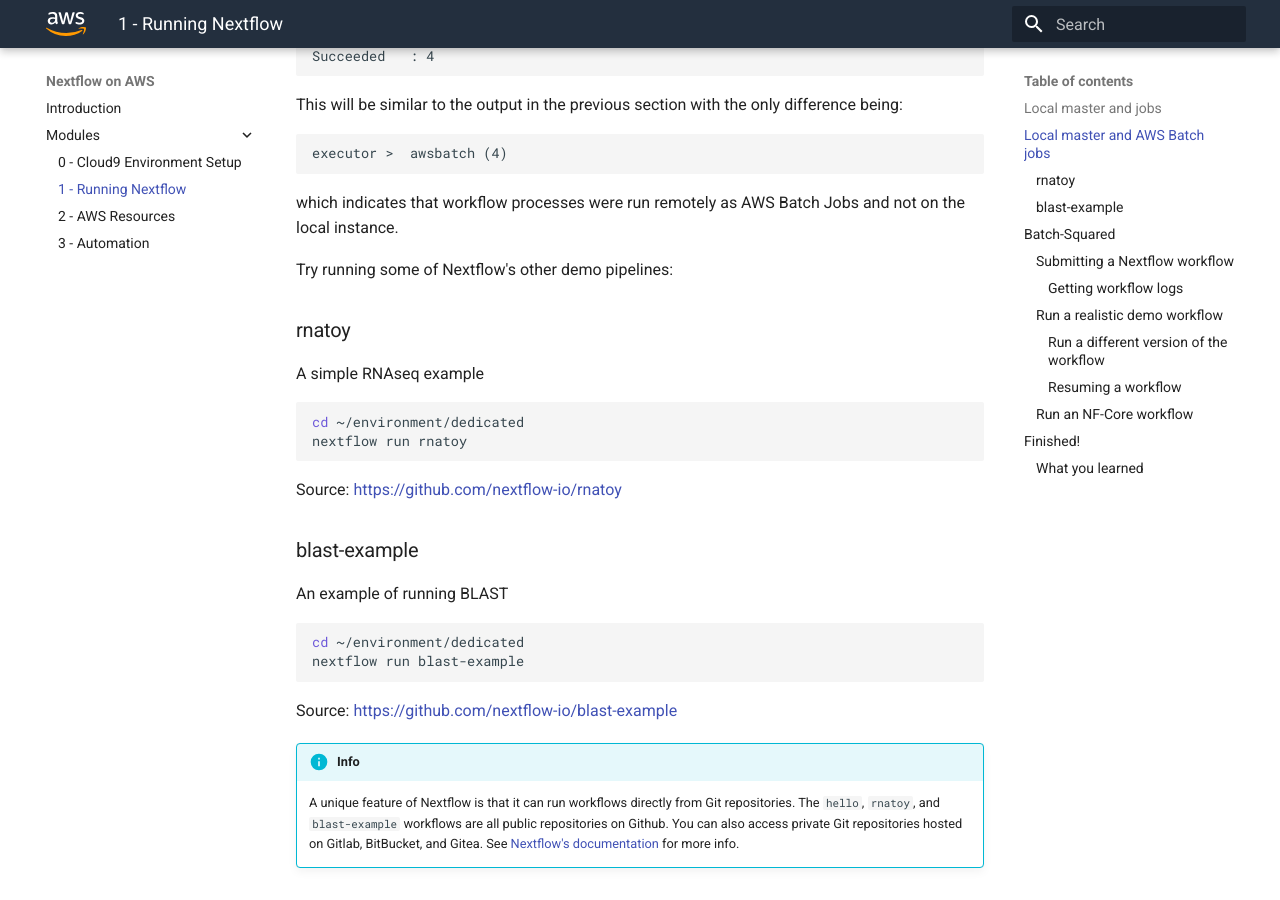
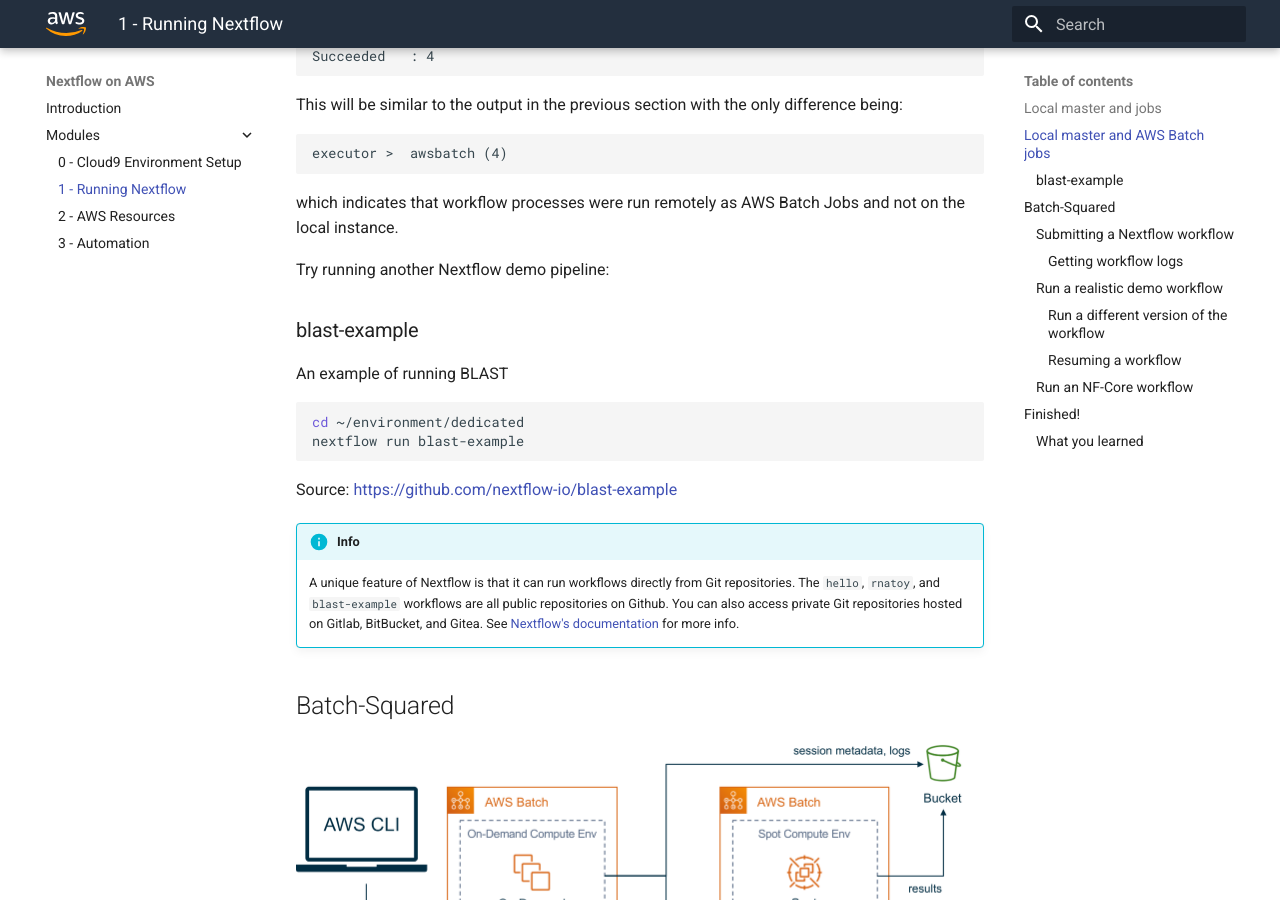
Before and after one commit to aws-samples/aws-genomics-nextflow-workshop, an MkDocs documentation site: the page built from docs/modules/module-1__running-nextflow.md, in a window 1280 px wide and 900 px high, scrolled down 2545 px. Built offline with MkDocs 1.6.1 and Material for MkDocs 9.7.7, drawn with Linux system fonts in a browser that asks for light colours; some of the changed text lies outside the part shown.

Commit message:
remove broken rnatoy example

````diff
--- a/docs/modules/module-1__running-nextflow.md
+++ b/docs/modules/module-1__running-nextflow.md
@@ -101,18 +101,7 @@ executor >  awsbatch (4)
 
 which indicates that workflow processes were run remotely as AWS Batch Jobs and not on the local instance.
 
-Try running some of Nextflow's other demo pipelines:
-
-### rnatoy
-
-A simple RNAseq example
-
-```bash
-cd ~/environment/dedicated
-nextflow run rnatoy
-```
-
-Source: [https://github.com/nextflow-io/rnatoy](https://github.com/nextflow-io/rnatoy)
+Try running another Nextflow demo pipeline:
 
 ### blast-example
 
@@ -266,7 +255,7 @@ cd ~/environment/nextflow-workshop
 # }
 ```
 
-Now try submitting `rnatoy` and `blast-example` workflows to the Batch-squared architecture.
+Now try submitting a `blast-example` workflow to the Batch-squared architecture.
 
 #### Getting workflow logs
 
````
